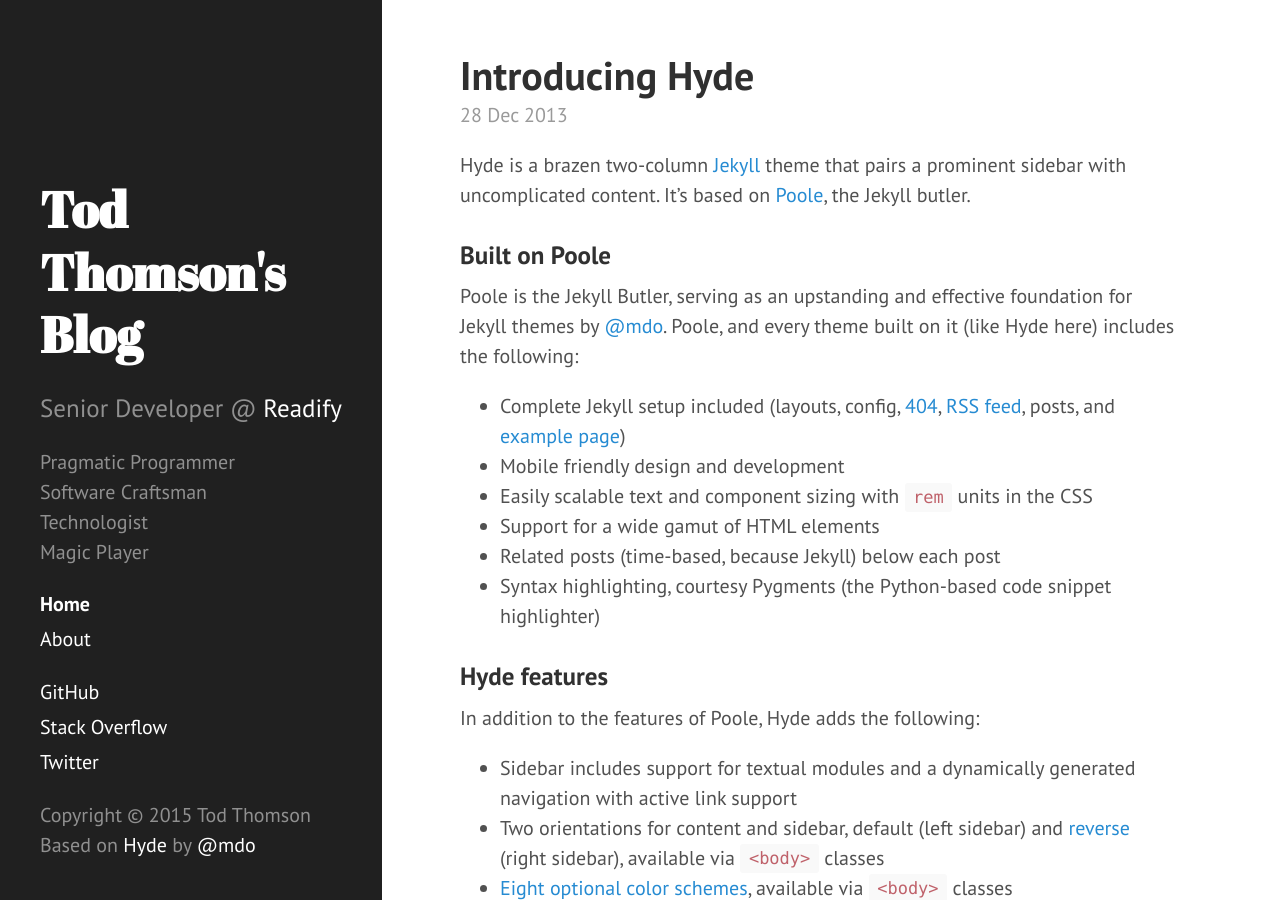
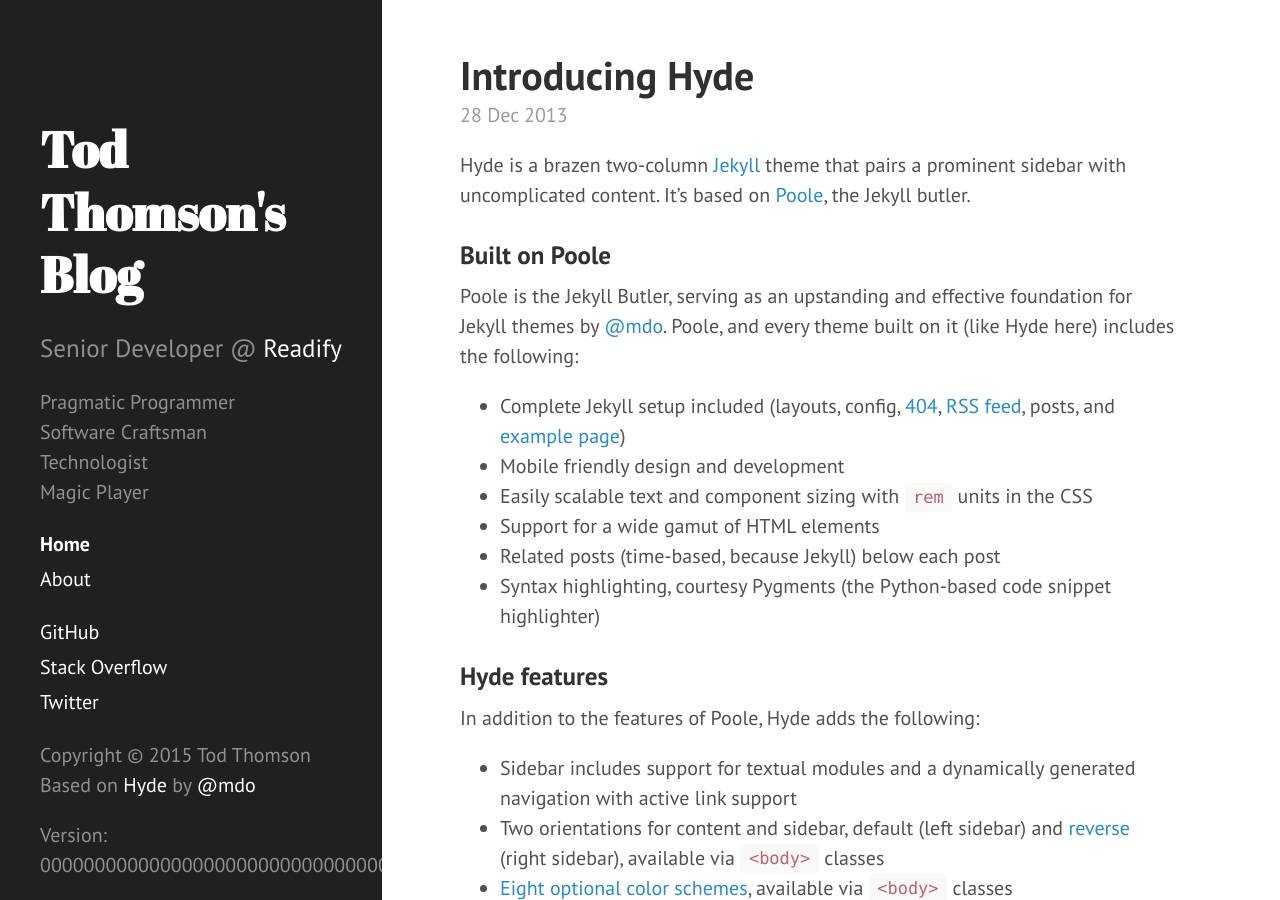
Before and after one commit to todthomson/todthomson.github.io, a Jekyll site: the page built from index.html, in a window 1280 px wide and 900 px high. Built offline with Jekyll 4.4.1, drawn with Linux system fonts in a browser that asks for light colours; Markdown is read by kramdown in place of the engine named in the settings; the list of posts is cut into pages by our own code; some of the changed lines change nothing that is shown.

Commit message:
attempt to add site.github.build_revision to the ui

```diff
--- a/_includes/sidebar.html
+++ b/_includes/sidebar.html
@@ -42,5 +42,6 @@
         	Based on <a target="_blank" href="http://hyde.getpoole.com">Hyde</a>
         	by <a target="_blank" href="https://twitter.com/mdo">@mdo</a>
         </p>
+        Version: {{ site.github.build_revision }}
     </div>
 </div>
```
